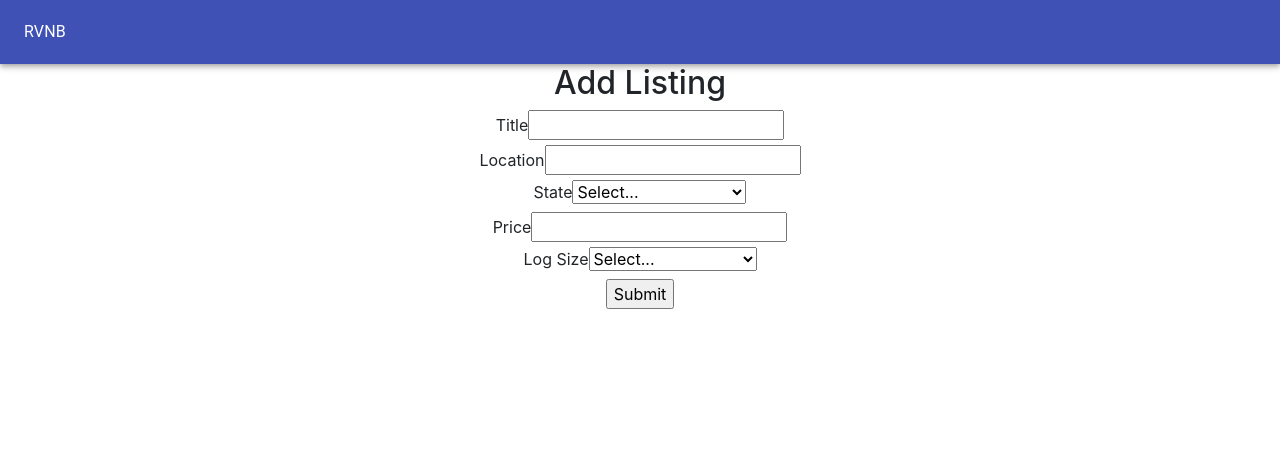
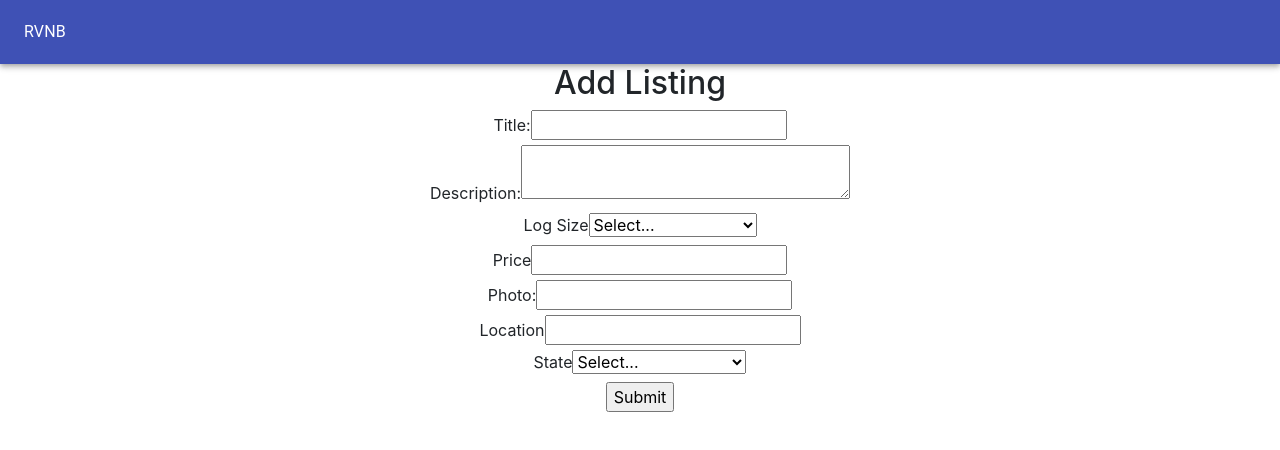
Before and after one commit to bwft-RVcamping-Airbnb/Frontend, a React (Create React App) app: page /user/1/add in a window 1280 px wide. Shown: the top 450 px of the page. Built offline with nearby package versions, Linux system fonts and the light colour scheme; sample sign-in values are in the browser's storage.

Commit message:
updated addlisting form, returns data via console.log

```diff
--- a/src/actions/addListingAction.js
+++ b/src/actions/addListingAction.js
@@ -1,9 +1,30 @@
+import { push } from 'connected-react-router';
+import {axiosWithAuth} from '../utils/axiosWithAuth';
+
 import {ADDING_LISTING, ADDING_LISTING_SUCCESS ,ADDING_LISTING_FAILURE} from '../actions/index';
-import { push } from 'connected-react-router';
 
+export const addListingAction = body => {
+    return dispatch => {
+        dispatch({type: ADDING_LISTING});
 
-export const addListingAction = () => {
-    return dispatch => {
+        axiosWithAuth().post('listings', body)
+        .then( res => {
+            dispatch({
+                type: ADDING_LISTING_SUCCESS,
+                payload: res.message
+            });
 
+            dispatch(push('/dashboard'));
+            console.log(res)
+        })
+        .catch(err => {
+            dispatch({
+                type: ADDING_LISTING_FAILURE,
+                payload: {
+                    message: err.message,
+                    errors: err
+                }
+            })
+        })
     }
 }
--- a/src/components/Listings/AddListing.js
+++ b/src/components/Listings/AddListing.js
@@ -2,13 +2,23 @@ import React from 'react'
 import { useForm } from 'react-hook-form'
 import Loader from 'react-loader-spinner';
 import { connect } from 'react-redux';
+
+import {addListingAction } from '../../actions/addListingAction';
+
 
 const AddListing = props => {
 
   const { register, handleSubmit, errors} = useForm();
 
   const onSubmit = (data) => {
+    const body ={
+      location: data.location,
+      description: data.description,
+      price_per_day: data.price,
+      photo: data.photo_url || ''
+    }
     console.log(data);
+    addListingAction()
   }
 
   return (
@@ -23,18 +33,44 @@ const AddListing = props => {
 
             <form className="App" onSubmit={handleSubmit(onSubmit)}>
             <div>
-              <label>Title</label>
-              <input name='title' ref={register({ required: true})} />
+              <label>Title: </label>
+              <input type="text" name='title' ref={register({title: 'title'},{required: true})}/>
               {errors.title && errors.title.type === 'required' && (<p>This is required</p>)}
             </div>
             <div>
+              <label>Description: </label>
+              <textarea rows="2" cols="30" name='description' ref={register({description: 'description'},{required: true})}/>
+              {errors.description && <p>This is required</p>}
+            </div>
+            <div>
+            <label>Log Size</label>
+              <select name='size' ref={register({size: 'size'},{ required: true})} >
+                <option value="">Select...</option>
+                <option value="small">Small 8ft to 16ft</option>
+                <option value="medium">Medium 17ft to 25ft</option>
+                <option value="large">Large 26ft to 35ft</option>
+                <option value="xlarge">XLarge 36ft to 43ft</option>
+              </select>
+              {errors.size && <p>This is required</p>}
+            </div>
+            <div>
+              <label>Price</label>
+              <input type="number" name='price' ref={register({price: 'price'},{required: true})} />
+              {errors.price && <p>This is required</p>}
+            </div>
+            <div>
+              <label>Photo: </label>
+              <input type='url' name='photo_url' ref={register({photo_url: 'photo_url' })} />
+              {errors.photo_url && errors.photo_url.type === 'required' && (<p>This is required</p>)}
+            </div>
+            <div>
               <label>Location</label>
-              <input name='location' ref={register({ required: true})} />
+              <input type="text" name='location' ref={register({location: 'location'},{ required: true})} />
               {errors.location && errors.location.type === 'required' && (<p>This is required</p>)}
             </div>
             <div>
             <label>State</label>
-              <select name='state' ref={register({ required: true})} >
+              <select name='state' ref={register({state: 'state'},{ required: true})} >
                 <option value="">Select...</option>
                 <option value="AL">Alabama</option>
                 <option value="AK">Alaska</option>
@@ -90,22 +126,8 @@ const AddListing = props => {
               </select>
               {errors.state && <p>This is required</p>}
             </div>
-            <div>
-              <label>Price</label>
-              <input name='price' ref={register({ required: true})} />
-              {errors.price && <p>This is required</p>}
-            </div>
-            <div>
-            <label>Log Size</label>
-              <select name='size' ref={register({ required: true})} >
-                <option value="">Select...</option>
-                <option value="small">Small 8ft to 16ft</option>
-                <option value="medium">Medium 17ft to 25ft</option>
-                <option value="large">Large 26ft to 35ft</option>
-                <option value="xlarge">XLarge 36ft to 43ft</option>
-              </select>
-              {errors.size && <p>This is required</p>}
-            </div>
+
+
               <input type='submit' />
             </form>
 
@@ -118,7 +140,7 @@ const AddListing = props => {
 }
 
 const mapStateToProps = state => ({
-
+    isLoading: state.addListing.isLoading
 });
 
-export default connect(mapStateToProps, {})(AddListing);
+export default connect(mapStateToProps, {addListingAction})(AddListing);
--- a/src/reducers/addListingReducer.js
+++ b/src/reducers/addListingReducer.js
@@ -25,7 +25,8 @@ export const AddListingReducer = (state = initialState, action) => {
                 case ADDING_LISTING_FAILURE:
                     return{
                         ...state,
-                        errors: action.payload
+                        errors: action.payload.errors,
+                        message: action.payload.message
                     }
             default:
                 return state
--- a/src/reducers/index.js
+++ b/src/reducers/index.js
@@ -5,6 +5,7 @@ import {newRVUserReducer } from './newRVUserReducer';
 import {newLandUserReducer} from './newLandUserReducer';
 import {fetchListingsReducer} from './fetchListingData';
 import {fetchListingCardReducer} from './fetchlistingCardReducer';
+import {AddListingReducer} from './addListingReducer';
 
 const rootReducer = history =>  combineReducers({
     router: connectRouter(history),
@@ -12,7 +13,8 @@ const rootReducer = history =>  combineReducers({
     newRVUser: newRVUserReducer,
     newLandUser: newLandUserReducer,
     listingData: fetchListingsReducer,
-    listing: fetchListingCardReducer
+    listing: fetchListingCardReducer,
+    addListing: AddListingReducer
 });
 
 export default rootReducer;
```
